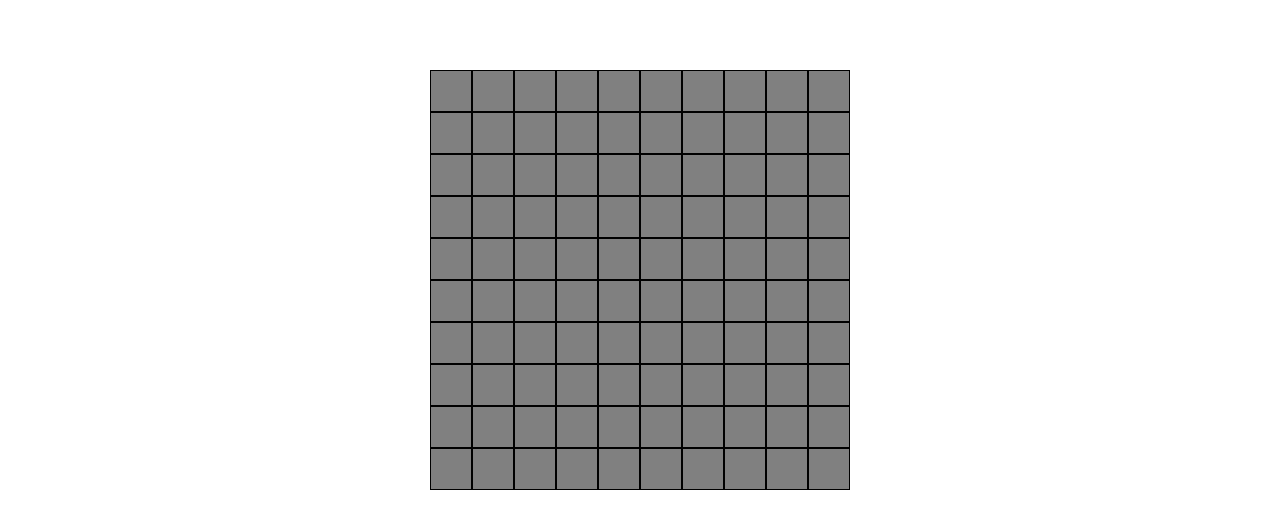
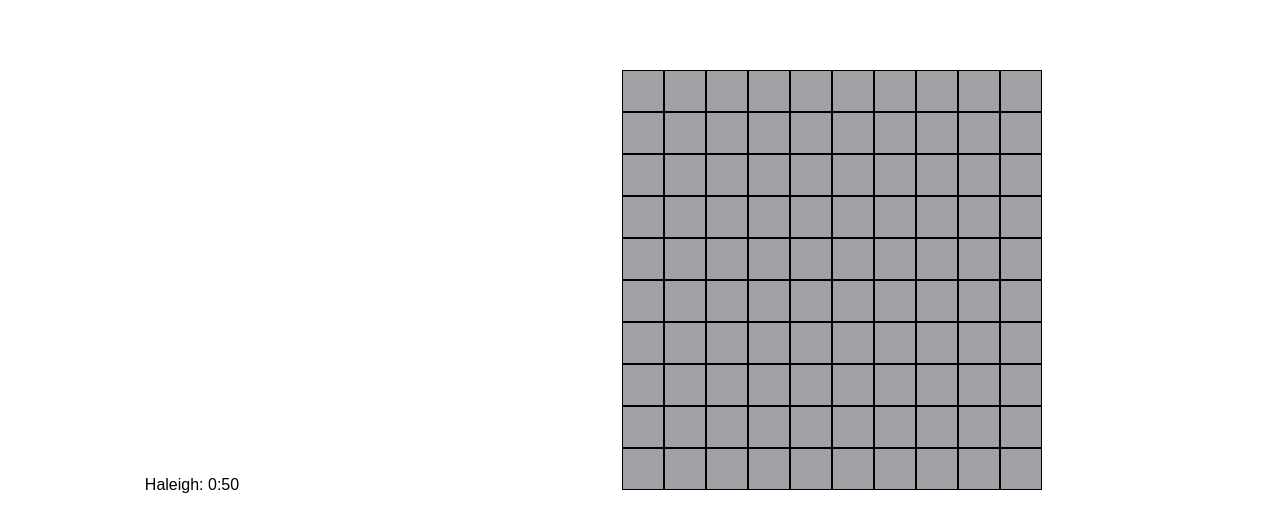
Before and after one commit to HaleighRogers/MineSweeper, a React (Create React App) app: page / in a window 1280 px wide. Shown: the part 250-782 px from the top of the page. Built offline with nearby package versions, Linux system fonts and the light colour scheme.

Commit message:
Set the score setting. Update the board render function.

```diff
--- a/src/App.js
+++ b/src/App.js
@@ -1,14 +1,28 @@
 import React, { Component } from 'react';
 import './App.css';
+import jsonSquares from './json/squares.json';
 import Header from './components/Header';
 import Board from './components/Board';
+import Settings from './components/Settings';
 
 class App extends Component {
+  constructor(){
+    super()
+    this.state={
+      scores: [{name: 'Haleigh', time: '0:50'}],
+      squares: jsonSquares,
+      columnCount: 10,
+      rowCount: 10
+    }
+  }
   render() {
     return (
       <div className="App">
         <Header/>
-        <Board/>
+        <Settings scores={this.state.scores}/>
+        <Board squares={this.state.squares}
+              columnCount={this.state.columnCount}
+              rowCount={this.state.rowCount}/>
       </div>
     );
   }
--- a/src/components/Board.js
+++ b/src/components/Board.js
@@ -2,24 +2,26 @@ import React, { Component } from 'react';
 import '../styles/board.css';
 import Square from './Square';
 
-const rows = ['1', '2', '3', '4', '5', '6', '7', '8', '9', '10']
-const columns = ['A', 'B', 'C', 'D', 'E', 'F', 'G', 'H', 'I', 'J']
+export default class Board extends Component {
 
-export default class Board extends Component {
-  renderRow(row) {
-    let gameRow = columns.map((column, index)=> {
-        return <Square key={'square'+index.toString()}
-          id={(row+column).toString()}/>
-      })
-    return <div className="Row" key={row}>{gameRow}</div>
+  renderRow(rowCount) {
+    let gameRow = []
+    let count = 0
+    while ((this.props.columnCount - count) !== 0){
+      gameRow.push(<Square key={'square' + count} id={this.props.squares[count].id}/>)
+      count++
+    }
+    return <div className="Row" key={'row' + rowCount}>{gameRow}</div>
   }
 
   renderBoard() {
-    return(
-      rows.map((row, index)=> {
-        return this.renderRow(row)
-      })
-    )
+    let count = 0
+    let row = []
+    while (count < this.props.rowCount){
+      row.push(this.renderRow(count))
+      count++
+    }
+    return row
   }
 
   render() {
--- /dev/null
+++ b/src/components/Settings.js
@@ -0,0 +1,16 @@
+import React, { Component } from 'react';
+import '../styles/settings.css';
+
+export default class Settings extends Component {
+  renderScores() {
+    return this.props.scores.map((score, index)=> {
+      return <div key={'score'+index.toString()}>{`${score.name}: ${score.time}`}</div>
+    })
+  }
+
+  render() {
+    return(
+      <div className="Settings">{this.renderScores()}</div>
+    )
+  }
+}
--- /dev/null
+++ b/src/json/squares.json
@@ -0,0 +1,102 @@
+[
+  {"id": "1A", "clicked": false},
+  {"id": "1B", "clicked": false},
+  {"id": "1C", "clicked": false},
+  {"id": "1D", "clicked": false},
+  {"id": "1E", "clicked": false},
+  {"id": "1F", "clicked": false},
+  {"id": "1G", "clicked": false},
+  {"id": "1H", "clicked": false},
+  {"id": "1I", "clicked": false},
+  {"id": "1J", "clicked": false},
+  {"id": "2A", "clicked": false},
+  {"id": "2B", "clicked": false},
+  {"id": "2C", "clicked": false},
+  {"id": "2D", "clicked": false},
+  {"id": "2E", "clicked": false},
+  {"id": "2F", "clicked": false},
+  {"id": "2G", "clicked": false},
+  {"id": "2H", "clicked": false},
+  {"id": "2I", "clicked": false},
+  {"id": "2J", "clicked": false},
+  {"id": "3A", "clicked": false},
+  {"id": "3B", "clicked": false},
+  {"id": "3C", "clicked": false},
+  {"id": "3D", "clicked": false},
+  {"id": "3E", "clicked": false},
+  {"id": "3F", "clicked": false},
+  {"id": "3G", "clicked": false},
+  {"id": "3H", "clicked": false},
+  {"id": "3I", "clicked": false},
+  {"id": "3J", "clicked": false},
+  {"id": "4A", "clicked": false},
+  {"id": "4B", "clicked": false},
+  {"id": "4C", "clicked": false},
+  {"id": "4D", "clicked": false},
+  {"id": "4E", "clicked": false},
+  {"id": "4F", "clicked": false},
+  {"id": "4G", "clicked": false},
+  {"id": "4H", "clicked": false},
+  {"id": "4I", "clicked": false},
+  {"id": "4J", "clicked": false},
+  {"id": "5A", "clicked": false},
+  {"id": "5B", "clicked": false},
+  {"id": "5C", "clicked": false},
+  {"id": "5D", "clicked": false},
+  {"id": "5E", "clicked": false},
+  {"id": "5F", "clicked": false},
+  {"id": "5G", "clicked": false},
+  {"id": "5H", "clicked": false},
+  {"id": "5I", "clicked": false},
+  {"id": "5J", "clicked": false},
+  {"id": "6A", "clicked": false},
+  {"id": "6B", "clicked": false},
+  {"id": "6C", "clicked": false},
+  {"id": "6D", "clicked": false},
+  {"id": "6E", "clicked": false},
+  {"id": "6F", "clicked": false},
+  {"id": "6G", "clicked": false},
+  {"id": "6H", "clicked": false},
+  {"id": "6I", "clicked": false},
+  {"id": "6J", "clicked": false},
+  {"id": "7A", "clicked": false},
+  {"id": "7B", "clicked": false},
+  {"id": "7C", "clicked": false},
+  {"id": "7D", "clicked": false},
+  {"id": "7E", "clicked": false},
+  {"id": "7F", "clicked": false},
+  {"id": "7G", "clicked": false},
+  {"id": "7H", "clicked": false},
+  {"id": "7I", "clicked": false},
+  {"id": "7J", "clicked": false},
+  {"id": "8A", "clicked": false},
+  {"id": "8B", "clicked": false},
+  {"id": "8C", "clicked": false},
+  {"id": "8D", "clicked": false},
+  {"id": "8E", "clicked": false},
+  {"id": "8F", "clicked": false},
+  {"id": "8G", "clicked": false},
+  {"id": "8H", "clicked": false},
+  {"id": "8I", "clicked": false},
+  {"id": "8J", "clicked": false},
+  {"id": "9A", "clicked": false},
+  {"id": "9B", "clicked": false},
+  {"id": "9C", "clicked": false},
+  {"id": "9D", "clicked": false},
+  {"id": "9E", "clicked": false},
+  {"id": "9F", "clicked": false},
+  {"id": "9G", "clicked": false},
+  {"id": "9H", "clicked": false},
+  {"id": "9I", "clicked": false},
+  {"id": "9J", "clicked": false},
+  {"id": "10A", "clicked": false},
+  {"id": "10B", "clicked": false},
+  {"id": "10C", "clicked": false},
+  {"id": "10D", "clicked": false},
+  {"id": "10E", "clicked": false},
+  {"id": "10F", "clicked": false},
+  {"id": "10G", "clicked": false},
+  {"id": "10H", "clicked": false},
+  {"id": "10I", "clicked": false},
+  {"id": "10J", "clicked": false}
+]
--- a/src/styles/board.css
+++ b/src/styles/board.css
@@ -3,5 +3,7 @@
 }
 
 .Board{
+  display: inline-block;
+  width: 70%;
   margin-top: 10em;
 }
--- /dev/null
+++ b/src/styles/settings.css
@@ -0,0 +1,5 @@
+.Settings{
+  display: inline-block;
+  width: 30%;
+
+}
--- a/src/styles/square.css
+++ b/src/styles/square.css
@@ -1,12 +1,11 @@
 .Square{
-    background-color: gray;
+    background-color: #9fa1a5;
     border: 1px solid black;
     height: 2.5em;
     width: 2.5em;
 }
 
 .Square:hover {
-  /* background-color: #b9c0cc;*/
-  cursor: pointer;
-  /*transition: all 0.2s ease-in-out 0s; */
+  background-color: #b9c0cc;
+  transition: all 0.2s ease-in-out 0s;
 }
```
